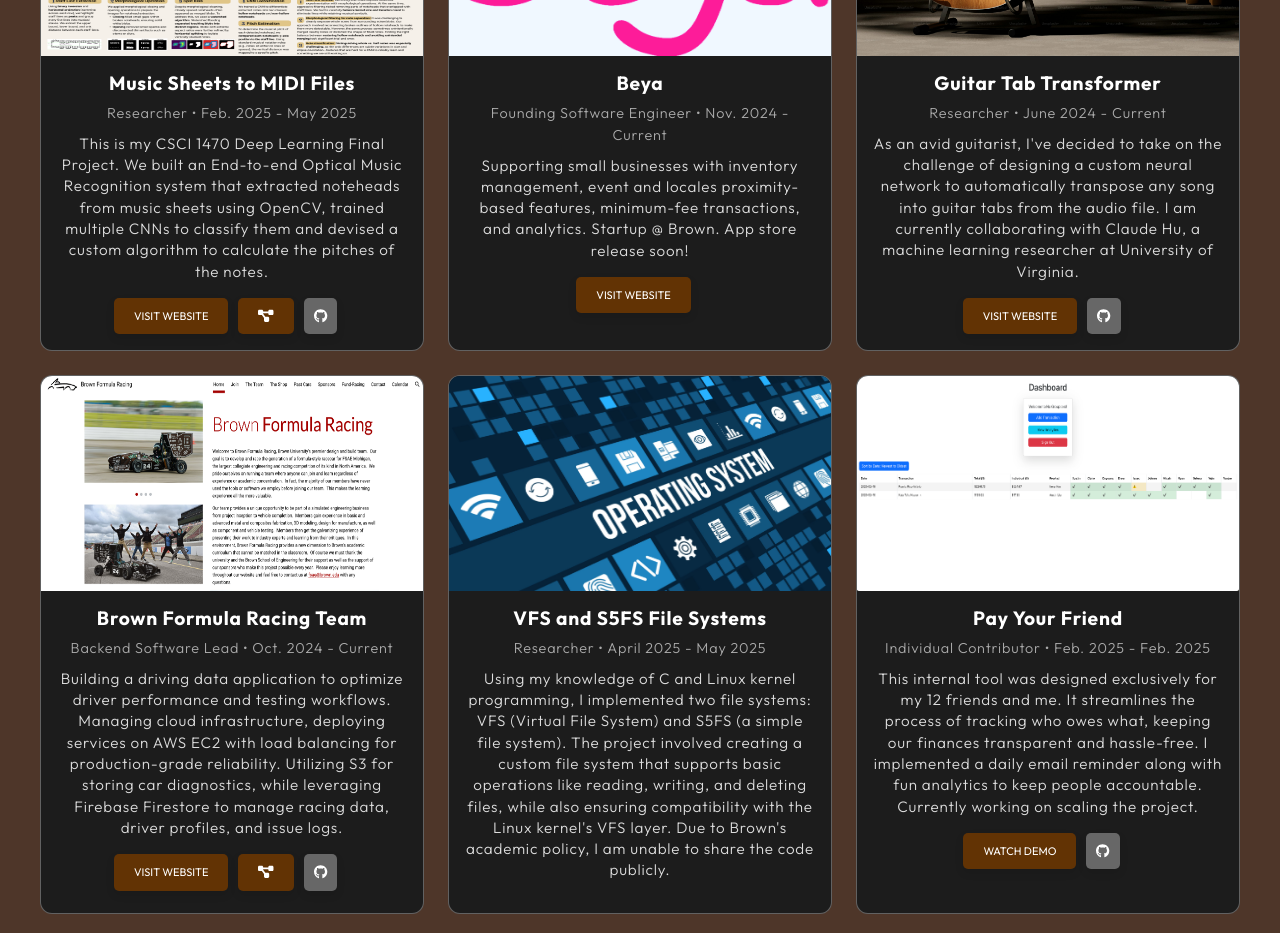
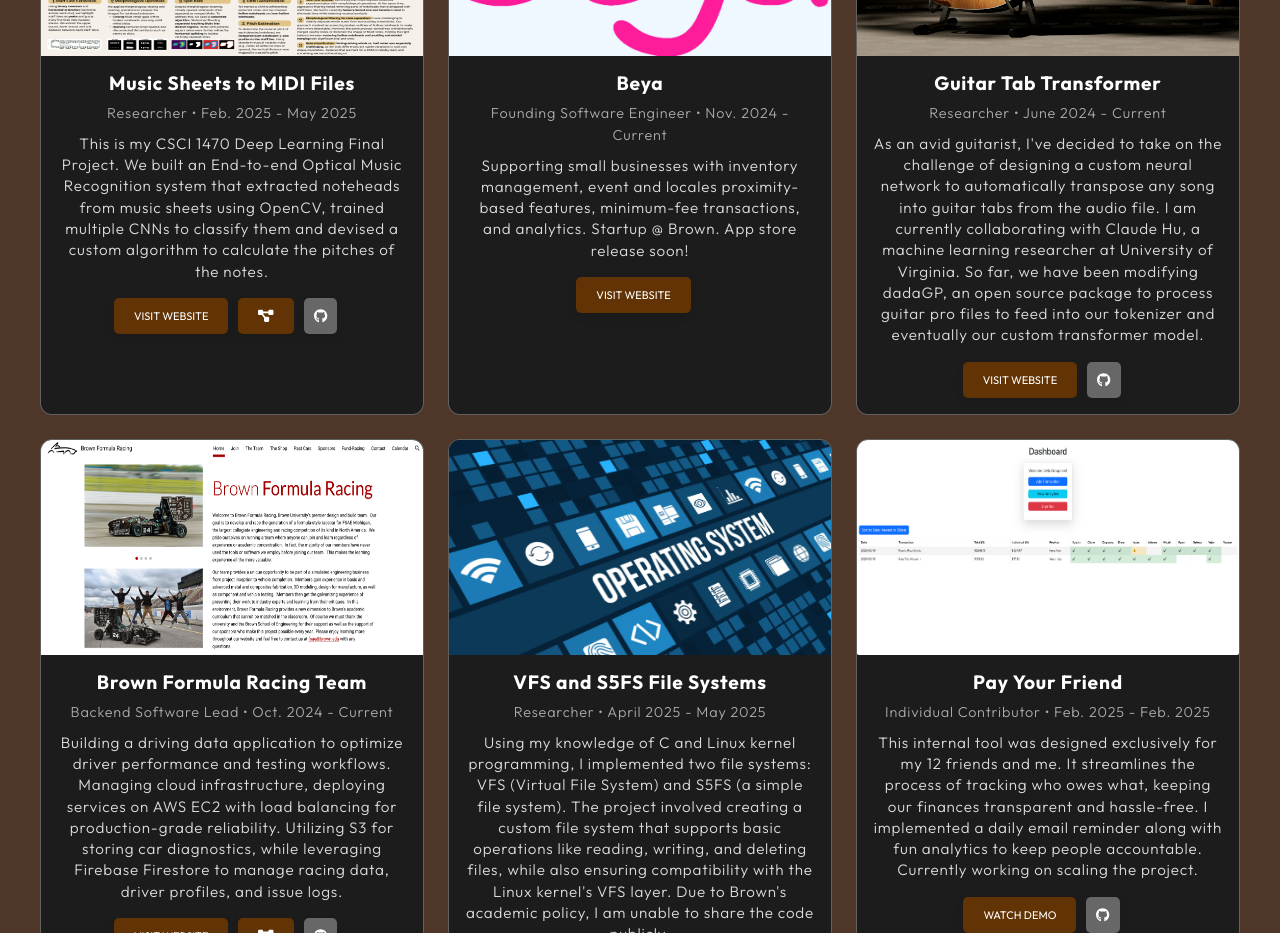
Before and after one commit to austinliu05/my-web-portfolio, a React (Create React App) app: page / in a window 1280 px wide. Shown: the part 1580-2513 px from the top of the page. Built offline with nearby package versions, Linux system fonts and the light colour scheme.

Commit message:
Updated guitar tab transformer

```diff
--- a/src/components/projects/projects_section.tsx
+++ b/src/components/projects/projects_section.tsx
@@ -33,7 +33,7 @@ const projectItems = [
     title: "Guitar Tab Transformer",
     role: "Researcher",
     date: "June 2024 - Current",
-    description: "As an avid guitarist, I've decided to take on the challenge of designing a custom neural network to automatically transpose any song into guitar tabs from the audio file. I am currently collaborating with Claude Hu, a machine learning researcher at University of Virginia.",
+    description: "As an avid guitarist, I've decided to take on the challenge of designing a custom neural network to automatically transpose any song into guitar tabs from the audio file. I am currently collaborating with Claude Hu, a machine learning researcher at University of Virginia. So far, we have been modifying dadaGP, an open source package to process guitar pro files to feed into our tokenizer and eventually our custom transformer model.",
     imageURL: "projects/guitar-tab-transformer.jpeg",
     websiteURL: "https://guitar-tab-transformer.vercel.app/",
     videoURL: "",
```
